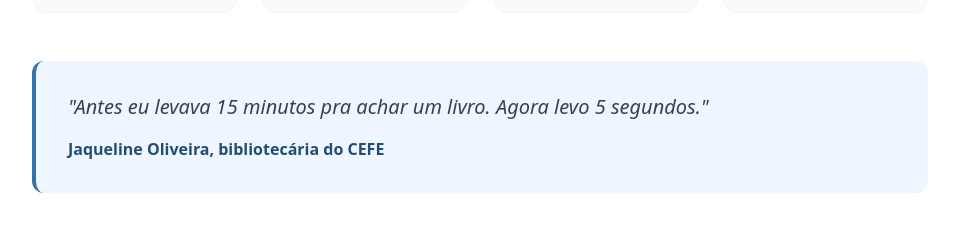
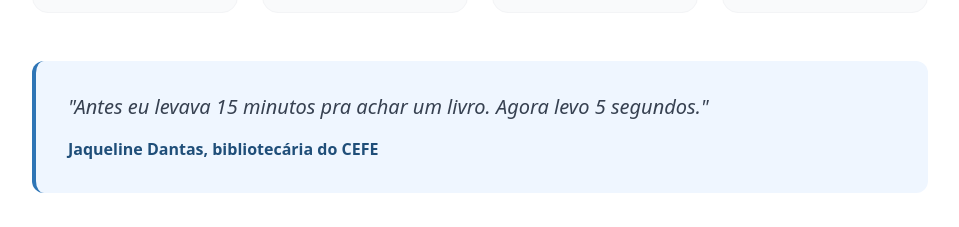
Before and after one commit to marcelin1555/SIGBEF, a React (Vite) app in the folder site/: page / in a window 1280 px wide. Shown: the part 3440-3667 px from the top of the page, without its empty margins (160-1119 px from the left). Built offline with nearby package versions, Linux system fonts and the light colour scheme.

Commit message:
chore: padroniza o nome da bibliotecaria como Jaqueline Dantas (site, docs e materiais do coloquio)

```diff
--- a/site/src/components/Prova.jsx
+++ b/site/src/components/Prova.jsx
@@ -32,7 +32,7 @@ export default function Prova() {
             "Antes eu levava 15 minutos pra achar um livro. Agora levo 5 segundos."
           </blockquote>
           <figcaption className="text-[#1F4E79] font-semibold">
-            Jaqueline Oliveira, bibliotecária do CEFE
+            Jaqueline Dantas, bibliotecária do CEFE
           </figcaption>
         </figure>
       </div>
--- a/site/src/pages/EquipePage.jsx
+++ b/site/src/pages/EquipePage.jsx
@@ -2,7 +2,7 @@ import Equipe from '../components/Equipe'
 
 const linha_do_tempo = [
   { ano: 'jan/26', evento: 'Marcello identifica o problema, a biblioteca do CEFE controlava tudo em planilha, e começa o SIGBEF durante as aulas de Banco de Dados.' },
-  { ano: 'mar/26', evento: 'Primeira versão funcional testada na biblioteca do CEFE com a bibliotecária Jaqueline Oliveira.' },
+  { ano: 'mar/26', evento: 'Primeira versão funcional testada na biblioteca do CEFE com a bibliotecária Jaqueline Dantas.' },
   { ano: 'abr/26', evento: 'A equipe DLJ4 se forma: Júlia e Maria Laura entram no projeto para o desafio do Sebrae.' },
   { ano: 'jun/26', evento: 'SIGBEF v1.2.0 lançado com instalador Windows, kiosk e sistema de multas.' },
   { ano: 'jun/26', evento: 'v1.3.0: site oficial multi-página no ar, com ícones e novo hero.' },
```
Also changed, not shown: 1 other file (tests, documents, lock files or other folders).
